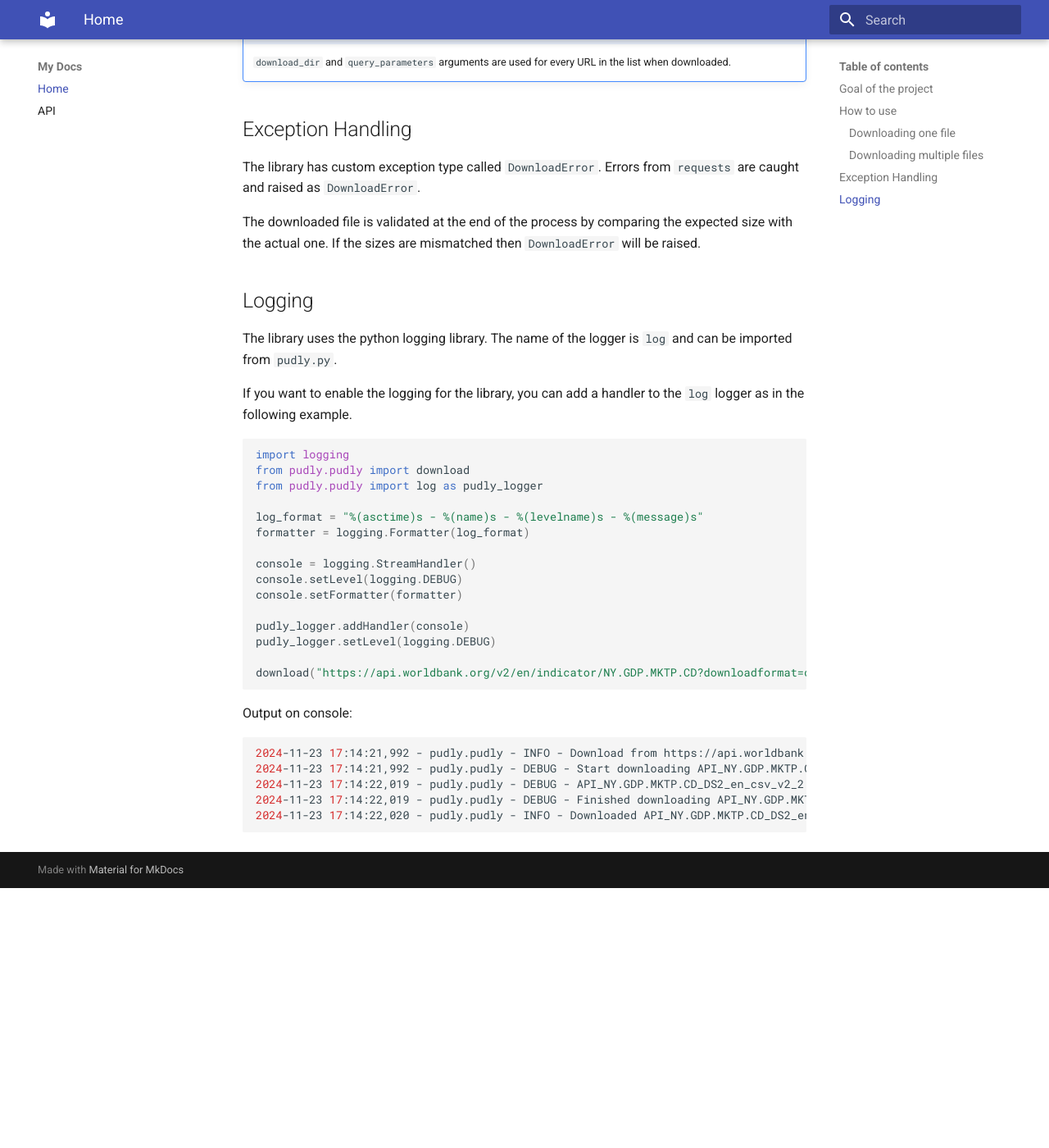
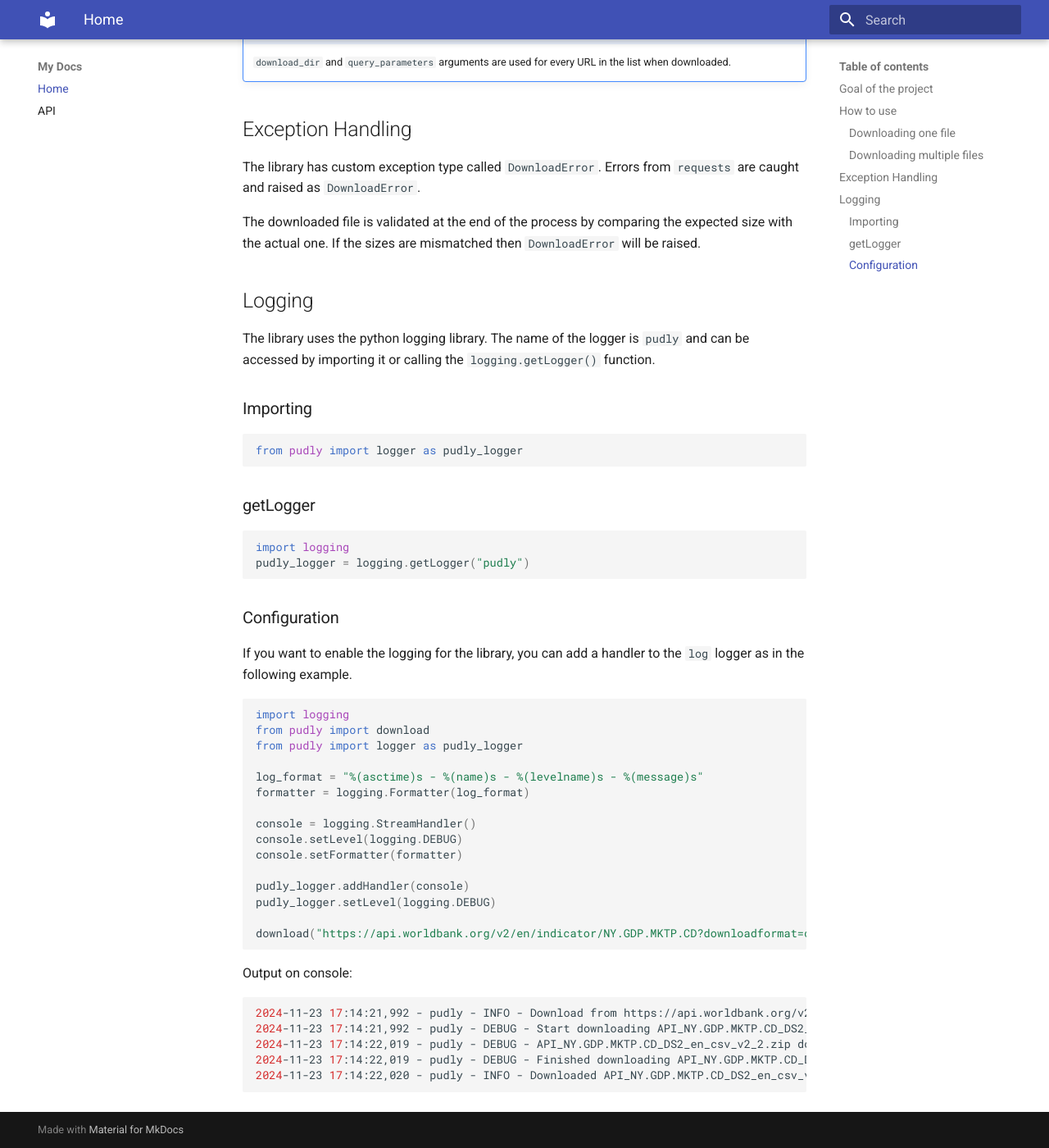
Before and after one commit to 8-bit-hunters/pudly, an MkDocs documentation site: the page built from docs/index.md, in a window 1280 px wide and 1400 px high, scrolled down 1509 px. Shown: the whole window at 82% size. Built offline with MkDocs 1.6.1 and Material for MkDocs 9.7.7, drawn with Linux system fonts in a browser that asks for light colours; before the commit the page ends 2592 px from its top, so only the background shows below that; some of the changed text lies outside the part shown.

Commit message:
:boom: Rename the logger instance to "pudly" and simplify imports

````diff
--- a/docs/index.md
+++ b/docs/index.md
@@ -19,7 +19,7 @@ The `download` function can be used to download a file from an url. The function
 `Path`.
 
 ```python
-from pudly.pudly import download
+from pudly import download
 
 url = "https://databank.worldbank.org/data/download/WDI_CSV.zip"
 file = download(url)
@@ -30,7 +30,7 @@ assert file.exists()
 It takes optional arguments to specify the download directory or any query parameters for the request.
 
 ```python
-from pudly.pudly import download
+from pudly import download
 from pathlib import Path
 
 url = "https://api.worldbank.org/v2/en/indicator/NY.GDP.MKTP.CD"
@@ -50,7 +50,7 @@ downloaded file's path.
 
 ```python
 from pathlib import Path
-from pudly.pudly import download_files_concurrently
+from pudly import download_files_concurrently
 
 urls = [
     "https://api.worldbank.org/v2/en/indicator/SP.POP.TOTL?downloadformat=csv",
@@ -79,15 +79,31 @@ sizes are mismatched then `DownloadError` will be raised.
 
 ## Logging
 
-The library uses the python logging library. The name of the logger is `log` and can be imported from `pudly.py`.
+The library uses the python logging library. The name of the logger is `pudly` and can be accessed by importing it or
+calling the `logging.getLogger()` function.
+
+### Importing
+
+```python
+from pudly import logger as pudly_logger
+```
+
+### getLogger
+
+```python
+import logging
+pudly_logger = logging.getLogger("pudly")
+```
+
+### Configuration
 
 If you want to enable the logging for the library, you can add a handler to the `log` logger as in the following
 example.
 
 ```python
 import logging
-from pudly.pudly import download
-from pudly.pudly import log as pudly_logger
+from pudly import download
+from pudly import logger as pudly_logger
 
 log_format = "%(asctime)s - %(name)s - %(levelname)s - %(message)s"
 formatter = logging.Formatter(log_format)
@@ -105,9 +121,9 @@ download("https://api.worldbank.org/v2/en/indicator/NY.GDP.MKTP.CD?downloadforma
 Output on console:
 
 ```shell
-2024-11-23 17:14:21,992 - pudly.pudly - INFO - Download from https://api.worldbank.org/v2/en/indicator/NY.GDP.MKTP.CD?downloadformat=csv (135117 bytes)
-2024-11-23 17:14:21,992 - pudly.pudly - DEBUG - Start downloading API_NY.GDP.MKTP.CD_DS2_en_csv_v2_2.zip
-2024-11-23 17:14:22,019 - pudly.pudly - DEBUG - API_NY.GDP.MKTP.CD_DS2_en_csv_v2_2.zip downloaded 135117 bytes / 135117 bytes
-2024-11-23 17:14:22,019 - pudly.pudly - DEBUG - Finished downloading API_NY.GDP.MKTP.CD_DS2_en_csv_v2_2.zip
-2024-11-23 17:14:22,020 - pudly.pudly - INFO - Downloaded API_NY.GDP.MKTP.CD_DS2_en_csv_v2_2.zip successfully
+2024-11-23 17:14:21,992 - pudly - INFO - Download from https://api.worldbank.org/v2/en/indicator/NY.GDP.MKTP.CD?downloadformat=csv (135117 bytes)
+2024-11-23 17:14:21,992 - pudly - DEBUG - Start downloading API_NY.GDP.MKTP.CD_DS2_en_csv_v2_2.zip
+2024-11-23 17:14:22,019 - pudly - DEBUG - API_NY.GDP.MKTP.CD_DS2_en_csv_v2_2.zip downloaded 135117 bytes / 135117 bytes
+2024-11-23 17:14:22,019 - pudly - DEBUG - Finished downloading API_NY.GDP.MKTP.CD_DS2_en_csv_v2_2.zip
+2024-11-23 17:14:22,020 - pudly - INFO - Downloaded API_NY.GDP.MKTP.CD_DS2_en_csv_v2_2.zip successfully
 ```
--- a/pudly/__init__.py
+++ b/pudly/__init__.py
@@ -0,0 +1,6 @@
+import logging
+
+from .pudly import download, download_files_concurrently  # noqa: F401
+
+logger = logging.getLogger("pudly")
+logger.addHandler(logging.NullHandler())
````
Also changed, not shown: 1 other file.
